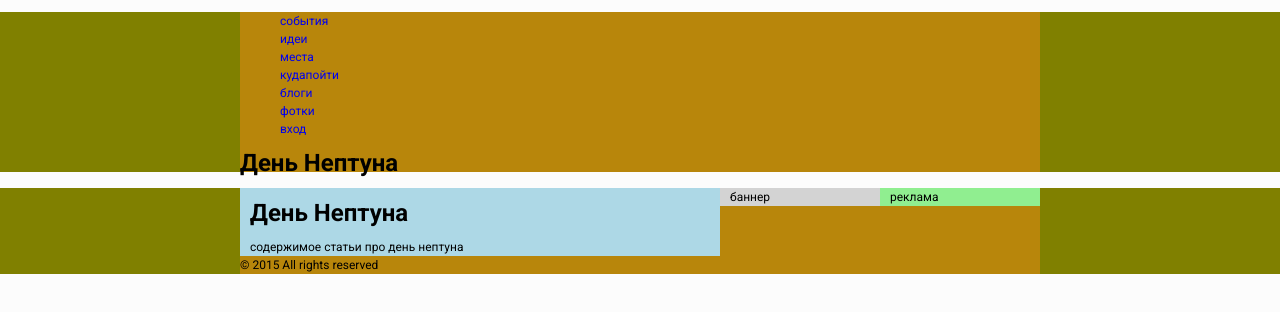
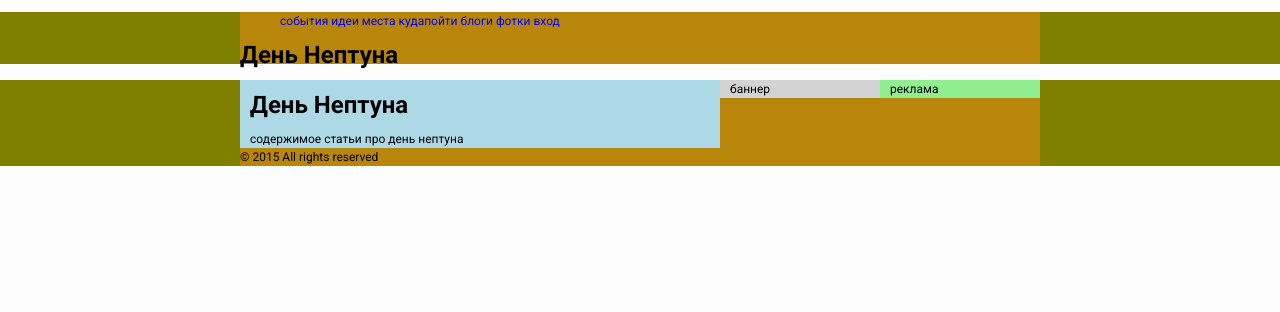
Before and after one commit to theConscience/kudapoiti-html, a plain HTML site: page index.html in a window 1280 px wide. Drawn offline with nearby package versions, Linux system fonts and the light colour scheme.

Commit message:
add display:inline block to main-menu list items

```diff
--- a/css/scss/style.scss
+++ b/css/scss/style.scss
@@ -287,7 +287,18 @@ hr { border-color: #3D97AD; }
 
 
 /*--------------- header ---------------*/
+header.page-header {
+    nav {
+        ul.main-menu {
+            li {
+                display: inline-block;
+                a {
 
+                }
+            }
+        }
+    }
+}
 
 /*--------------- main ---------------*/
 main {}
```
Also changed, not shown: css/style.css, 1 other file.
